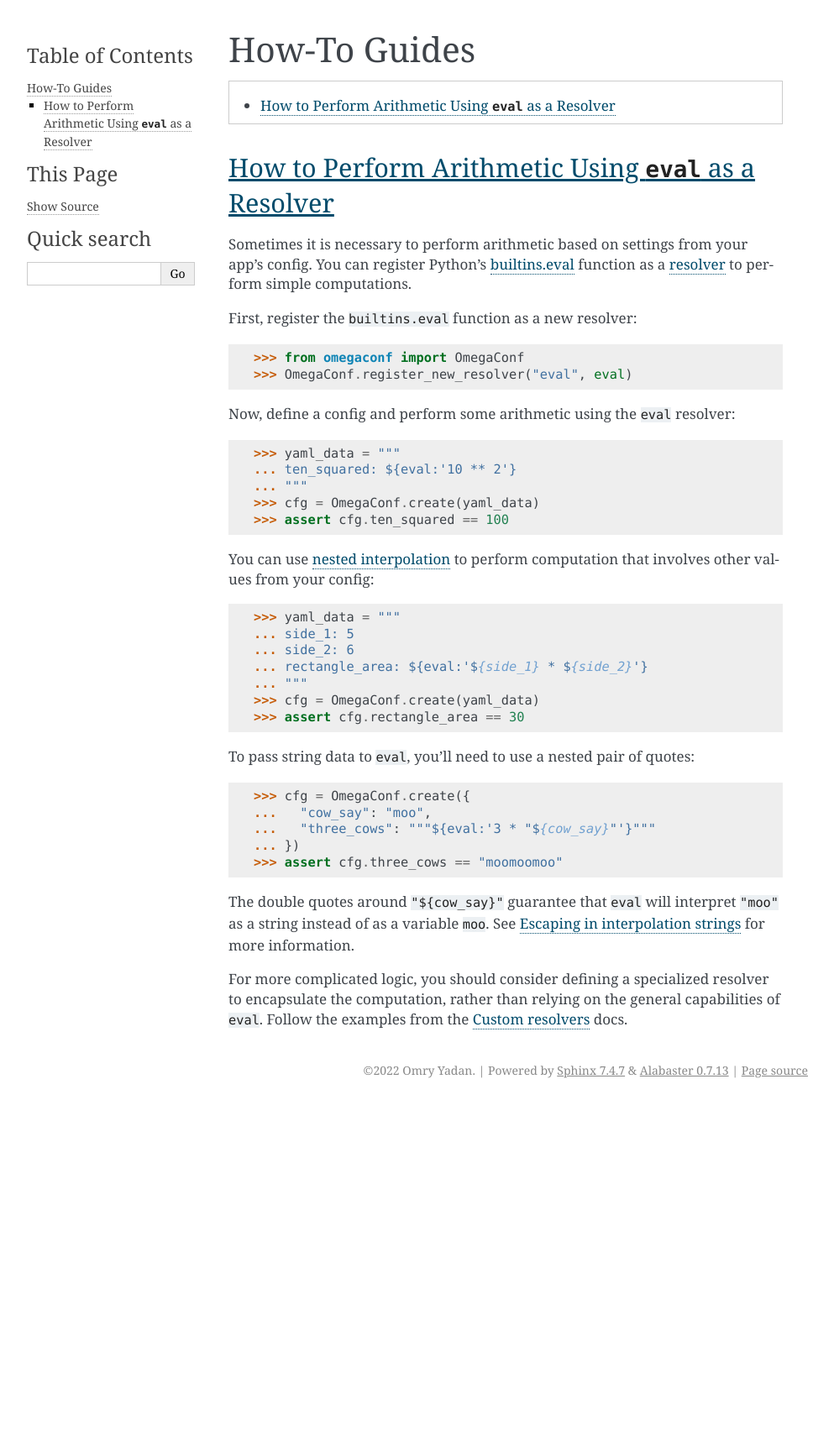
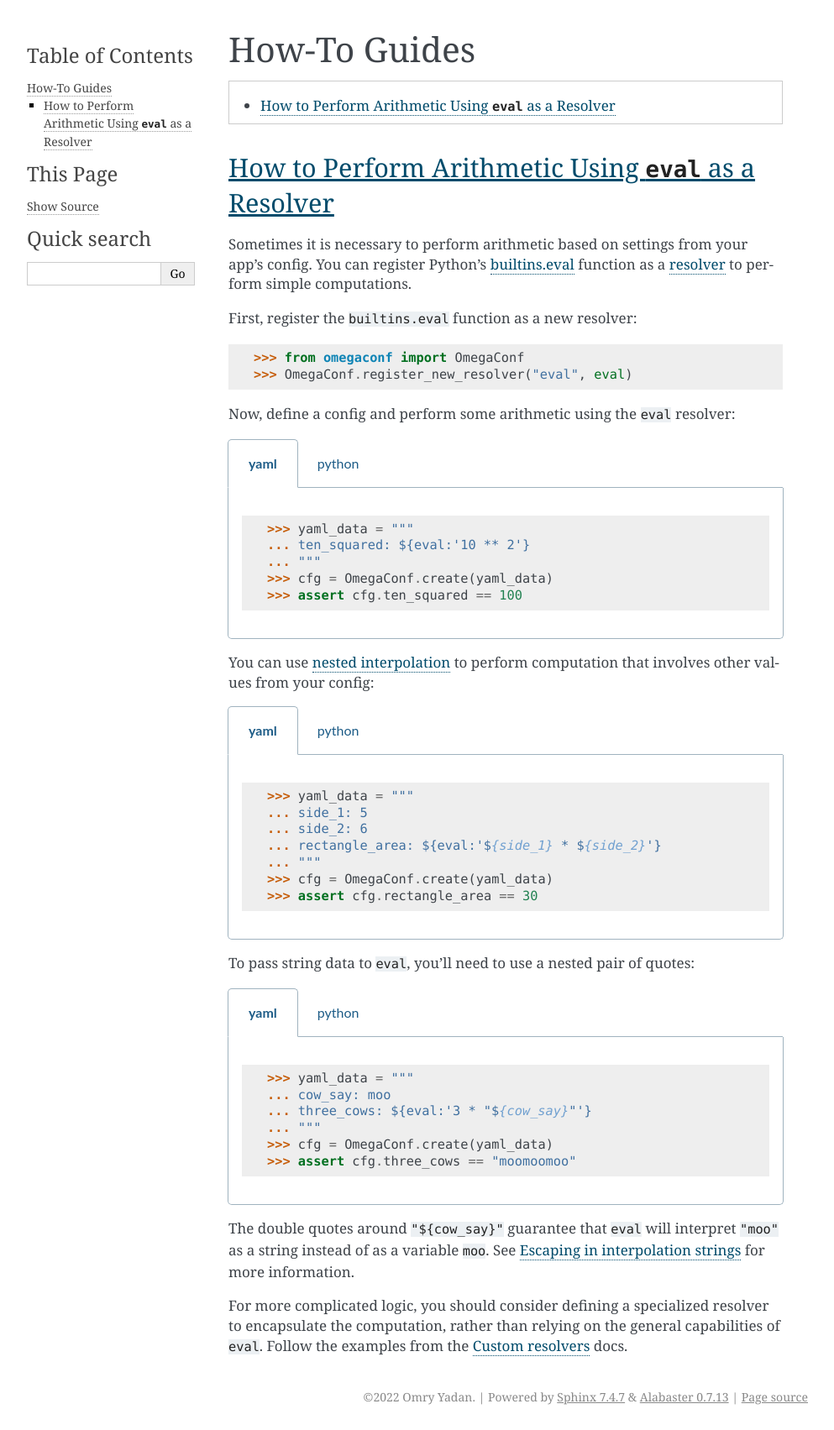
Before and after one commit to omry/omegaconf, a Sphinx documentation site: the page built from docs/source/how_to_guides.rst, in a window 1280 px wide. Shown: the whole page at 84% size, without its empty margins (148-1141 px from the left). Built offline with Sphinx 7.4.7, drawn with Linux system fonts in a browser that asks for light colours; before the commit the page ends 1314 px from its top, so only the background shows below that; some of the changed lines change nothing that is shown.

Commit message:
docs how-to guide: use sphinx-tabs for yaml/python

```diff
--- a/docs/source/conf.py
+++ b/docs/source/conf.py
@@ -53,6 +53,7 @@ extensions = [
     "sphinx.ext.doctest",
     "sphinx.ext.coverage",
     "sphinx.ext.viewcode",
+    "sphinx_tabs.tabs",
 ]
 
 
--- a/docs/source/how_to_guides.rst
+++ b/docs/source/how_to_guides.rst
@@ -23,35 +23,78 @@ First, register the ``builtins.eval`` function as a new resolver:
 
 Now, define a config and perform some arithmetic using the ``eval`` resolver:
 
-.. doctest::
+.. tabs::
 
-    >>> yaml_data = """
-    ... ten_squared: ${eval:'10 ** 2'}
-    ... """
-    >>> cfg = OmegaConf.create(yaml_data)
-    >>> assert cfg.ten_squared == 100
+    .. tab:: yaml
+
+        .. doctest::
+
+            >>> yaml_data = """
+            ... ten_squared: ${eval:'10 ** 2'}
+            ... """
+            >>> cfg = OmegaConf.create(yaml_data)
+            >>> assert cfg.ten_squared == 100
+
+    .. tab:: python
+
+        .. doctest::
+
+            >>> cfg = OmegaConf.create({
+            ...     "ten_squared": "${eval:'10 ** 2'}",
+            ... })
+            >>> assert cfg.ten_squared == 100
 
 You can use :ref:`nested interpolation<nested-interpolation>` to perform computation that involves other values from your config:
 
-.. doctest::
+.. tabs::
 
-    >>> yaml_data = """
-    ... side_1: 5
-    ... side_2: 6
-    ... rectangle_area: ${eval:'${side_1} * ${side_2}'}
-    ... """
-    >>> cfg = OmegaConf.create(yaml_data)
-    >>> assert cfg.rectangle_area == 30
+    .. tab:: yaml
+
+        .. doctest::
+
+            >>> yaml_data = """
+            ... side_1: 5
+            ... side_2: 6
+            ... rectangle_area: ${eval:'${side_1} * ${side_2}'}
+            ... """
+            >>> cfg = OmegaConf.create(yaml_data)
+            >>> assert cfg.rectangle_area == 30
+
+    .. tab:: python
+
+        .. doctest::
+
+            >>> cfg = OmegaConf.create({
+            ...     "side_1": 5,
+            ...     "side_2": 6,
+            ...     "rectangle_area": "${eval:'${side_1} * ${side_2}'}",
+            ... })
+            >>> assert cfg.rectangle_area == 30
 
 To pass string data to ``eval``, you'll need to use a nested pair of quotes:
 
-.. doctest::
+.. tabs::
 
-    >>> cfg = OmegaConf.create({
-    ...   "cow_say": "moo",
-    ...   "three_cows": """${eval:'3 * "${cow_say}"'}"""
-    ... })
-    >>> assert cfg.three_cows == "moomoomoo"
+    .. tab:: yaml
+
+        .. doctest::
+
+            >>> yaml_data = """
+            ... cow_say: moo
+            ... three_cows: ${eval:'3 * "${cow_say}"'}
+            ... """
+            >>> cfg = OmegaConf.create(yaml_data)
+            >>> assert cfg.three_cows == "moomoomoo"
+
+    .. tab:: python
+
+        .. doctest::
+
+            >>> cfg = OmegaConf.create({
+            ...   "cow_say": "moo",
+            ...   "three_cows": """${eval:'3 * "${cow_say}"'}"""
+            ... })
+            >>> assert cfg.three_cows == "moomoomoo"
 
 The double quotes around ``"${cow_say}"`` guarantee that ``eval`` will
 interpret ``"moo"`` as a string instead of as a variable ``moo``. See
```
Also changed, not shown: 1 other file.
